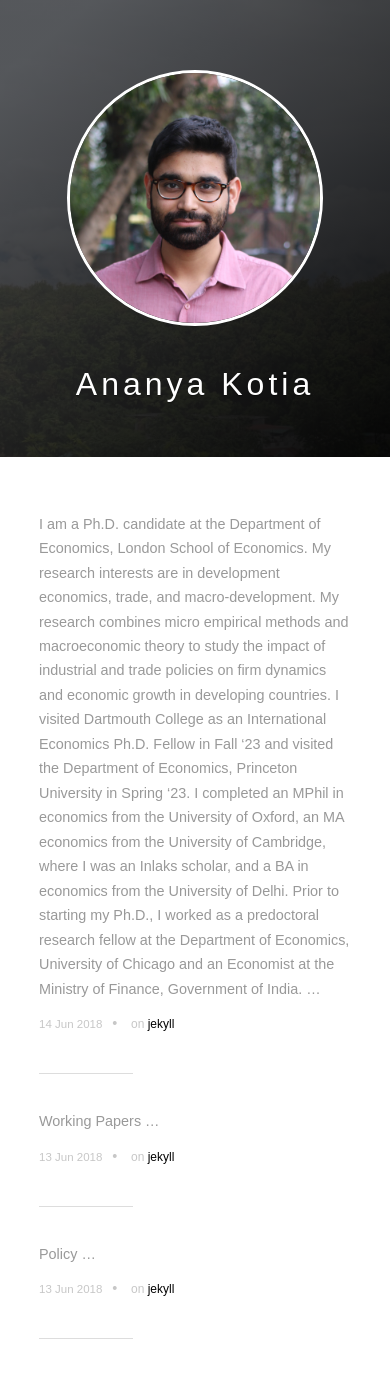
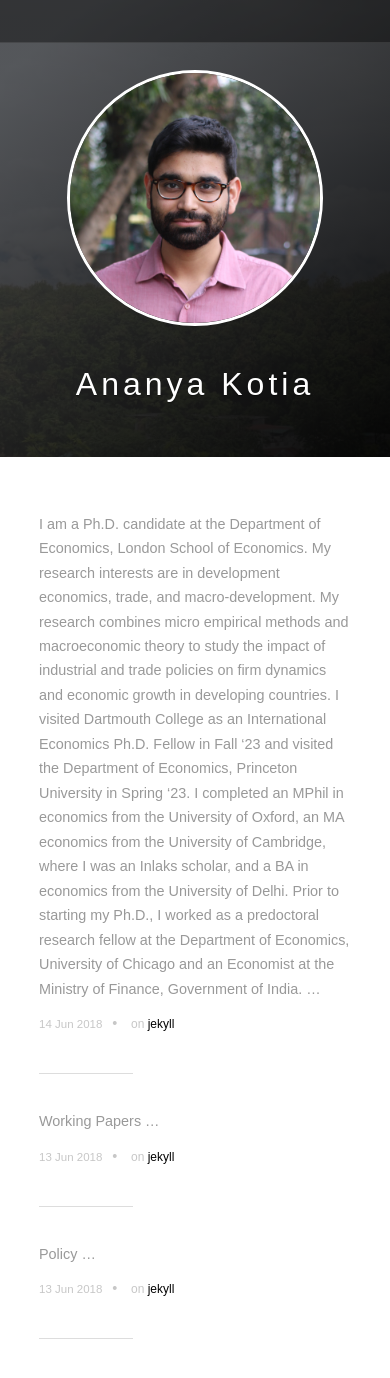
Before and after one commit to ananyakotia/ananyakotia.github.io, a Jekyll site: the page built from index.html, in a window 390 px wide and 1400 px high. Shown: the top 1378 px of the window. Built offline with Jekyll 4.4.1, drawn with Linux system fonts in a browser that asks for light colours; nearby versions of some CDN libraries; some web fonts are replaced; the list of posts is cut into pages by our own code; a style sheet for code colours, icons or effects is not loaded.

Commit message:
change mobile menu

```diff
--- a/_sass/uno.scss
+++ b/_sass/uno.scss
@@ -1345,22 +1345,21 @@ hr {
 	display: none;
 	position: fixed;
 	z-index: 9999;
-	top: 30px;
-	right: 60px;
-	left: -20px;
+	top: 0;
+	right: 0;
+	left: 0;
 	width: 100%;
-	height: 30px;
-	background: rgba(0, 0, 0, 0);
-	border-bottom: 1px solid rgba(0, 0, 0, 0);
-	text-align: right; }
+	height: 42px;
+	background: rgba(0, 0, 0, 0.40);
+	border-bottom: 1px solid rgba(255, 255, 255, 0.1);
+	text-align: center; }
 
 .btn-mobile-menu__icon,
 .btn-mobile-close__icon {
 	position: relative;
 	top: 3px;
 	font-size: 36px;
-	color: #e3735e;
-	display: inline-block; }
+	color: #FFF; }
 
 nav {
 	display: inline-block;
```
Also changed, not shown: 3 other files.
